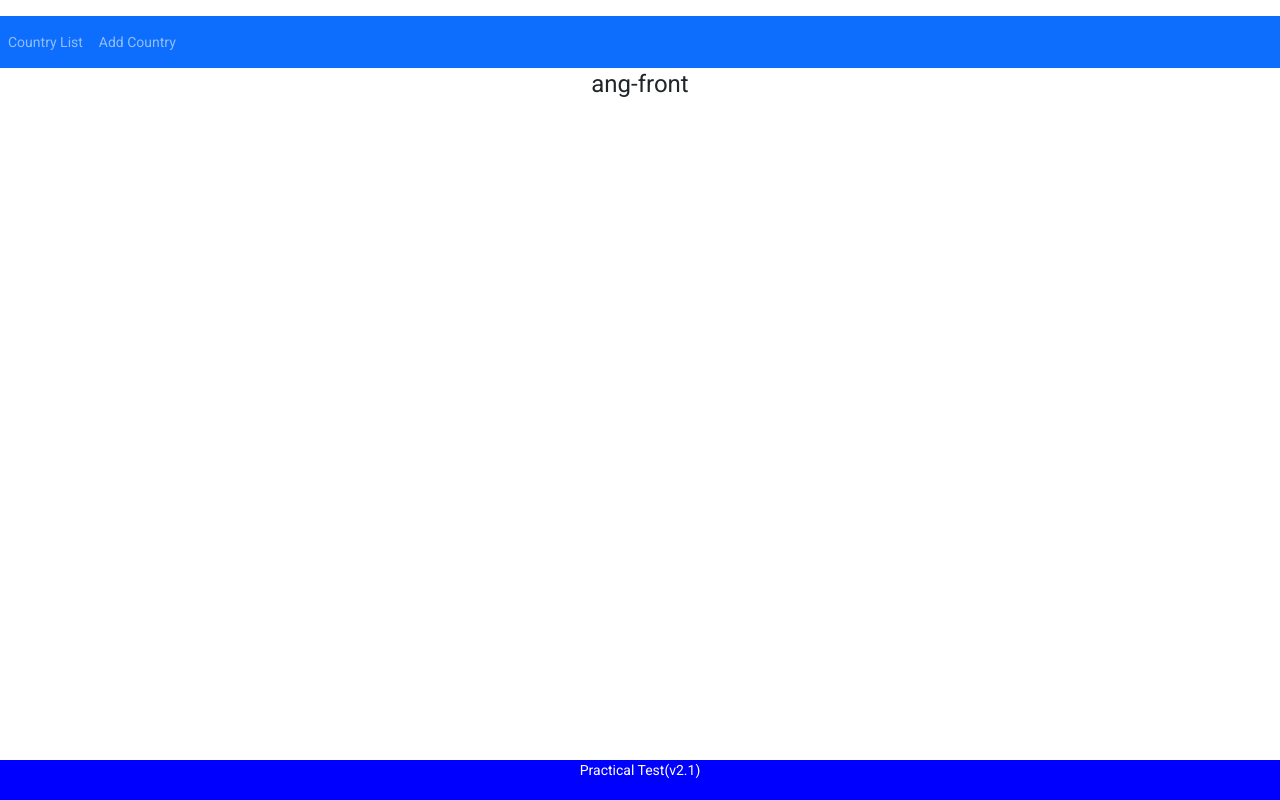
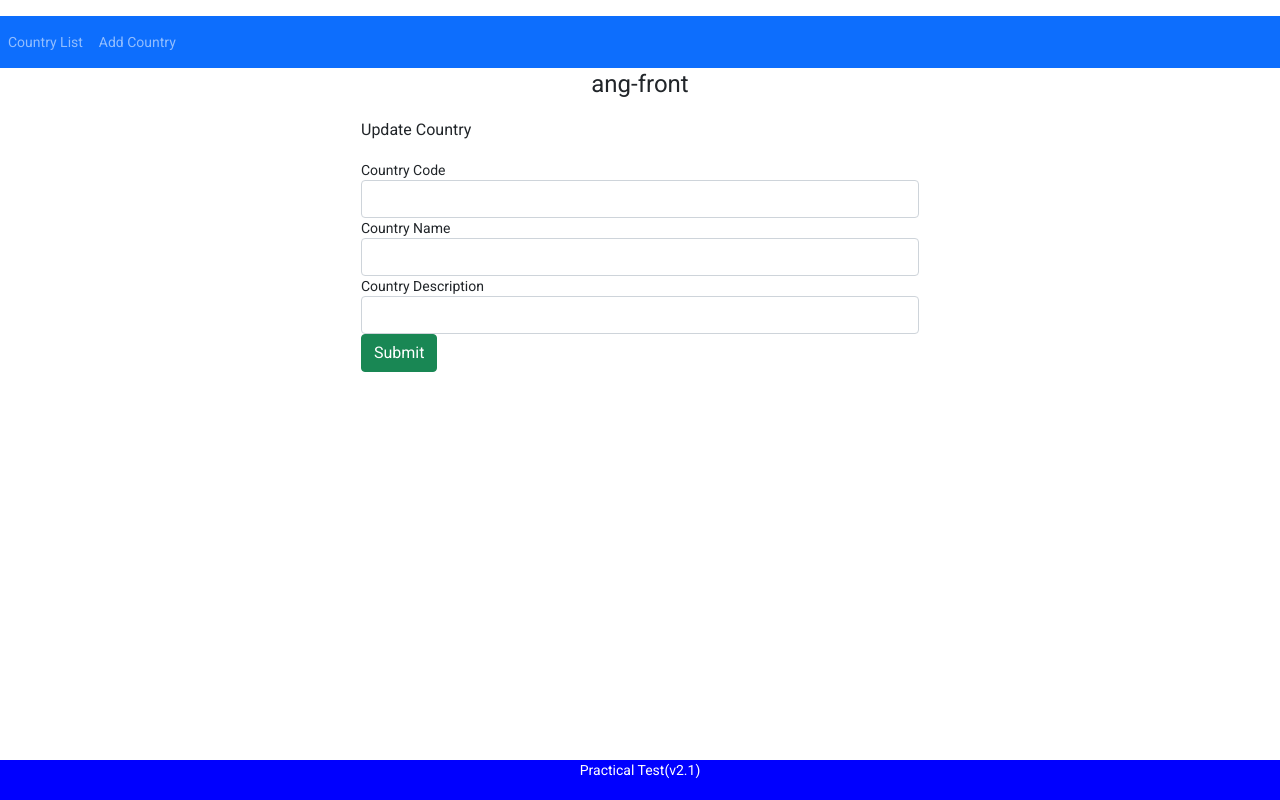
Before and after one commit to dilumini/PTest-Angular_Front_End, an Angular app: page /update-country/1 in a window 1280 px wide. Before the commit this address led to /. Built offline with nearby package versions, Linux system fonts and the light colour scheme; no server answers.

Commit message:
connecting angular frontend with spring  backend

```diff
--- a/src/app/add-country/add-country.component.html
+++ b/src/app/add-country/add-country.component.html
@@ -1,5 +1,6 @@
 <div class="col-md-6 offset-md-3">
 <h3> Add Country </h3>
+
 <form (ngSubmit) = "onSubmit()">
 
     <div class="form-group">
--- a/src/app/app-routing.module.ts
+++ b/src/app/app-routing.module.ts
@@ -2,10 +2,12 @@ import { NgModule } from '@angular/core';
 import { RouterModule, Routes } from '@angular/router';
 import { AddCountryComponent } from './add-country/add-country.component';
 import { CountryListComponent } from './country-list/country-list.component';
+import { UpdateCountryComponent } from './update-country/update-country.component';
 
 const routes: Routes = [
   {path: "country", component:CountryListComponent},
   {path :"add-country", component:AddCountryComponent},
+  {path : "update-country/:countryId", component:UpdateCountryComponent},
   {path: '', redirectTo: 'country', pathMatch:'full'}
 ];
 
--- a/src/app/app.module.ts
+++ b/src/app/app.module.ts
@@ -8,12 +8,14 @@ import { CountryListComponent } from './country-list/country-list.component';
 import { HttpClientModule } from '@angular/common/http';
 import { AddCountryComponent } from './add-country/add-country.component';
 import { FormsModule} from '@angular/forms';
+import { UpdateCountryComponent } from './update-country/update-country.component';
 
 @NgModule({
   declarations: [
     AppComponent,
     CountryListComponent,
-    AddCountryComponent
+    AddCountryComponent,
+    UpdateCountryComponent
   ],
   imports: [
     BrowserModule,
--- a/src/app/country-list/country-list.component.html
+++ b/src/app/country-list/country-list.component.html
@@ -5,6 +5,8 @@
             <th> Country Code</th>
             <th>Country Name</th>
             <th>Country Description</th>
+            <th>Update</th>
+            <th>Delete</th>
         </tr>
     </thead>
     <tbody>
@@ -13,6 +15,11 @@
             <td> {{ country.countryName }} </td>
             <td> {{ country.countryDesc }} </td>
             <td>
+                <button (click)="updateCountry(country.countryId)" class="btn btn-info"> Update  </button>
+            </td>
+            <td>
+                <button (click)="deleteCountry(country.countryId)" class="btn btn-info"> Delete  </button>
+            </td>
 
         </tr>
     </tbody>
--- a/src/app/country-list/country-list.component.ts
+++ b/src/app/country-list/country-list.component.ts
@@ -1,6 +1,7 @@
 import { Component, OnInit } from '@angular/core';
 import { Country } from '../country';
 import { CountryService } from '../country.service';
+import { Router } from '@angular/router';
 
 @Component({
   selector: 'app-country-list',
@@ -11,7 +12,8 @@ export class CountryListComponent implements OnInit {
 
   countryL? : Country[];
 
-  constructor( private countryservice: CountryService) {  }
+  constructor( private countryservice: CountryService,
+    private router: Router) {  }
 
   ngOnInit(): void {
     this.getCountry();
@@ -24,4 +26,15 @@ export class CountryListComponent implements OnInit {
     })
   }
 
+  updateCountry(countryId: any){
+    this.router.navigate(['update-country',countryId]);
+  }
+
+  deleteCountry(countryId: any){
+    this.countryservice.deleteCountry(countryId).subscribe( data => {
+      console.log(data);
+      this.getCountry();
+    })
+  }
+
 }
--- a/src/app/country.service.ts
+++ b/src/app/country.service.ts
@@ -19,4 +19,17 @@ export class CountryService {
   addCountry(country: Country): Observable<Object>{
     return this.http.post(`${this.baseURL}`, country);
   }
+
+  getCountryById(countryId: any): Observable<Country>{
+    return this.http.get<Country>(`${this.baseURL}/${countryId}`);
+  }
+
+  updateCountry(countryId: any, country: Country): Observable<Object>{
+    return this.http.put(`${this.baseURL}/${countryId}`, country);
+  }
+
+  deleteCountry(countryId: any): Observable<Object>{
+    return this.http.delete(`${this.baseURL}/${countryId}`);
+  }
+
 }
--- a/src/app/country.ts
+++ b/src/app/country.ts
@@ -1,6 +1,6 @@
 export class Country {
 
-    countryId?:number;
+    countryId:any;
     countryCode?:string;
     countryName?:string;
     countryDesc?:string;
--- /dev/null
+++ b/src/app/update-country/update-country.component.html
@@ -0,0 +1,27 @@
+<div class="col-md-6 offset-md-3">
+    <h3> Update Country </h3>
+
+    <form (ngSubmit) = "onSubmit()">
+
+        <div class="form-group">
+            <label> Country Code</label>
+            <input type="text" class ="form-control" id = "countryCode"
+                [(ngModel)] = "country.countryCode" name = "countryCode">
+        </div>
+
+        <div class="form-group">
+            <label> Country Name</label>
+            <input type="text" class ="form-control" id = "countryName"
+                [(ngModel)] = "country.countryName" name = "countryName">
+        </div>
+
+        <div class="form-group">
+            <label> Country Description</label>
+            <input type="text" class ="form-control" id = "countryDesc"
+                [(ngModel)] = "country.countryDesc" name = "countryDesc">
+        </div>
+
+        <button class = "btn btn-success" type ="submit">Submit</button>
+
+    </form>
+    </div>
--- /dev/null
+++ b/src/app/update-country/update-country.component.ts
@@ -0,0 +1,40 @@
+import { Component, OnInit } from '@angular/core';
+import { Country } from '../country';
+import { CountryService } from '../country.service';
+import { ActivatedRoute,Router } from '@angular/router';
+
+@Component({
+  selector: 'app-update-country',
+  templateUrl: './update-country.component.html',
+  styleUrls: ['./update-country.component.css']
+})
+export class UpdateCountryComponent implements OnInit {
+
+  countryId: any;
+  country: Country = new Country();
+
+  constructor(private countryService: CountryService,
+    private route: ActivatedRoute,
+    private router: Router
+    ) { }
+
+  ngOnInit(): void {
+    this.countryId = this.route.snapshot.params['countryId'];
+
+    this.countryService.getCountryById(this.countryId).subscribe(data => {
+      this.country = data;
+    }, error => console.log(error));
+  }
+  onSubmit(){
+    this.countryService.updateCountry(this.countryId, this.country).subscribe( data =>{
+      this.goToEmployeeList();
+    }
+    , error => console.log(error));
+  }
+
+  goToEmployeeList(){
+    this.router.navigate(['/country']);
+  }
+
+
+}
```
Also changed, not shown: src/app/update-country/update-country.component.css (added), 1 other file (tests, documents, lock files or other folders).
